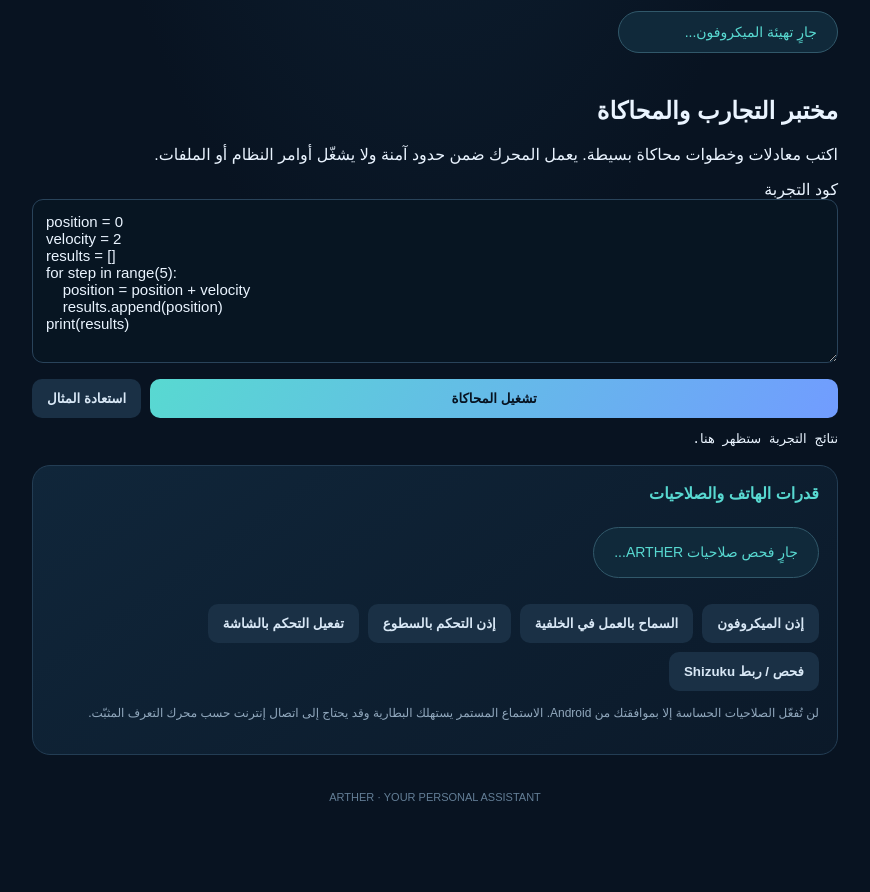
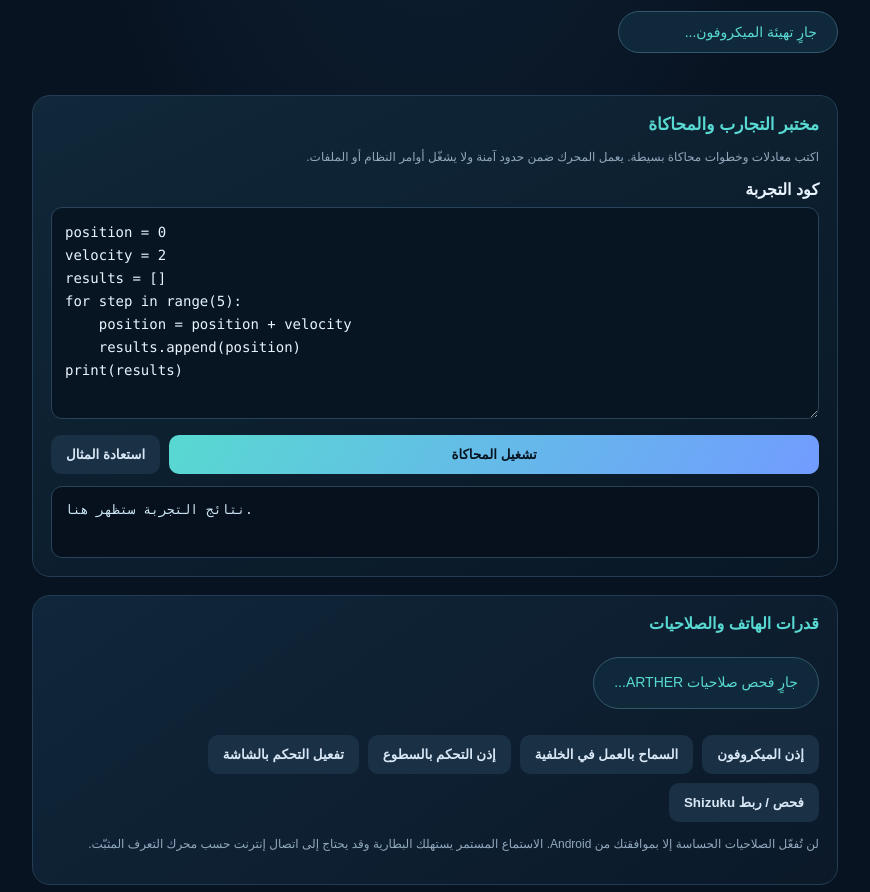
Before and after one commit to cherguihakim34-hub/ARTHER-Android, a website: page index.html in a window 1280 px wide. Shown: the part 1157-2049 px from the top of the page, without its empty margins (205-1075 px from the left). Before the commit the page ends 1982 px from the top, so only its background shows below. Drawn offline with Linux system fonts and the light colour scheme; no server answers.

Commit message:
Style numerical simulation workspace

```diff
--- a/style.css
+++ b/style.css
@@ -365,3 +365,51 @@ footer { margin-top: 36px; }
   border-color: var(--cyan);
   box-shadow: 0 0 0 3px #58d9d120;
 }
+
+
+/* Bounded numerical experiment workspace */
+.experiment-panel {
+  margin-top: 18px;
+  padding: 18px;
+  border: 1px solid var(--line);
+  border-radius: 18px;
+  background: linear-gradient(155deg, #10283a, #091725);
+}
+.experiment-panel h2 {
+  margin: 0 0 8px;
+  color: var(--cyan);
+  font-size: 17px;
+}
+.experiment-panel .hint {
+  color: var(--muted);
+  font-size: 12px;
+  line-height: 1.7;
+}
+.experiment-panel label {
+  display: block;
+  margin: 12px 0 8px;
+  font-weight: bold;
+}
+.experiment-panel textarea {
+  direction: ltr;
+  text-align: left;
+  min-height: 170px;
+  font: 14px/1.65 ui-monospace, SFMono-Regular, Consolas, monospace;
+  tab-size: 4;
+}
+.experiment-output {
+  min-height: 72px;
+  max-height: 280px;
+  overflow: auto;
+  white-space: pre-wrap;
+  overflow-wrap: anywhere;
+  direction: ltr;
+  text-align: left;
+  padding: 13px;
+  margin: 12px 0 0;
+  border: 1px solid #29435a;
+  border-radius: 11px;
+  background: #06111d;
+  color: #cde6f4;
+  font: 13px/1.6 ui-monospace, SFMono-Regular, Consolas, monospace;
+}
```
